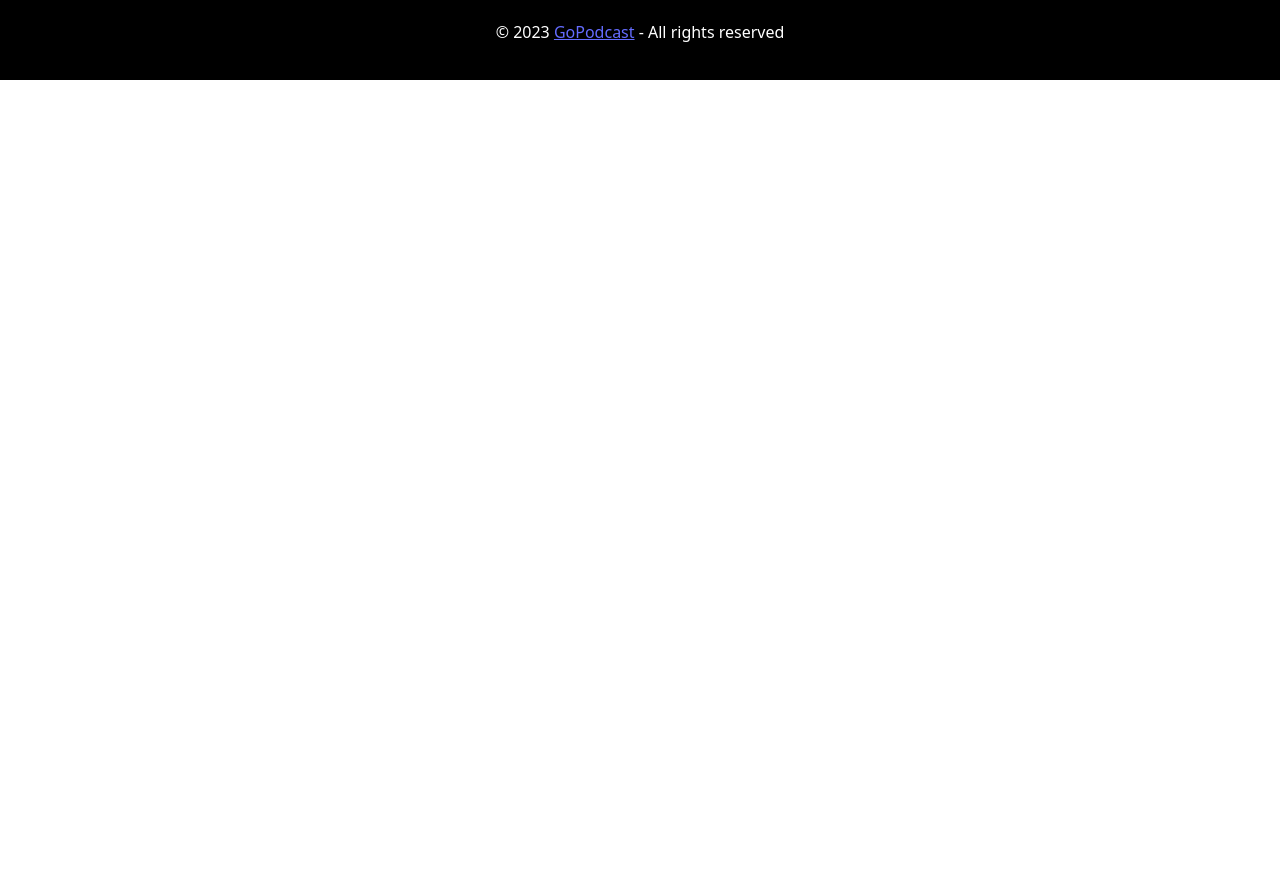
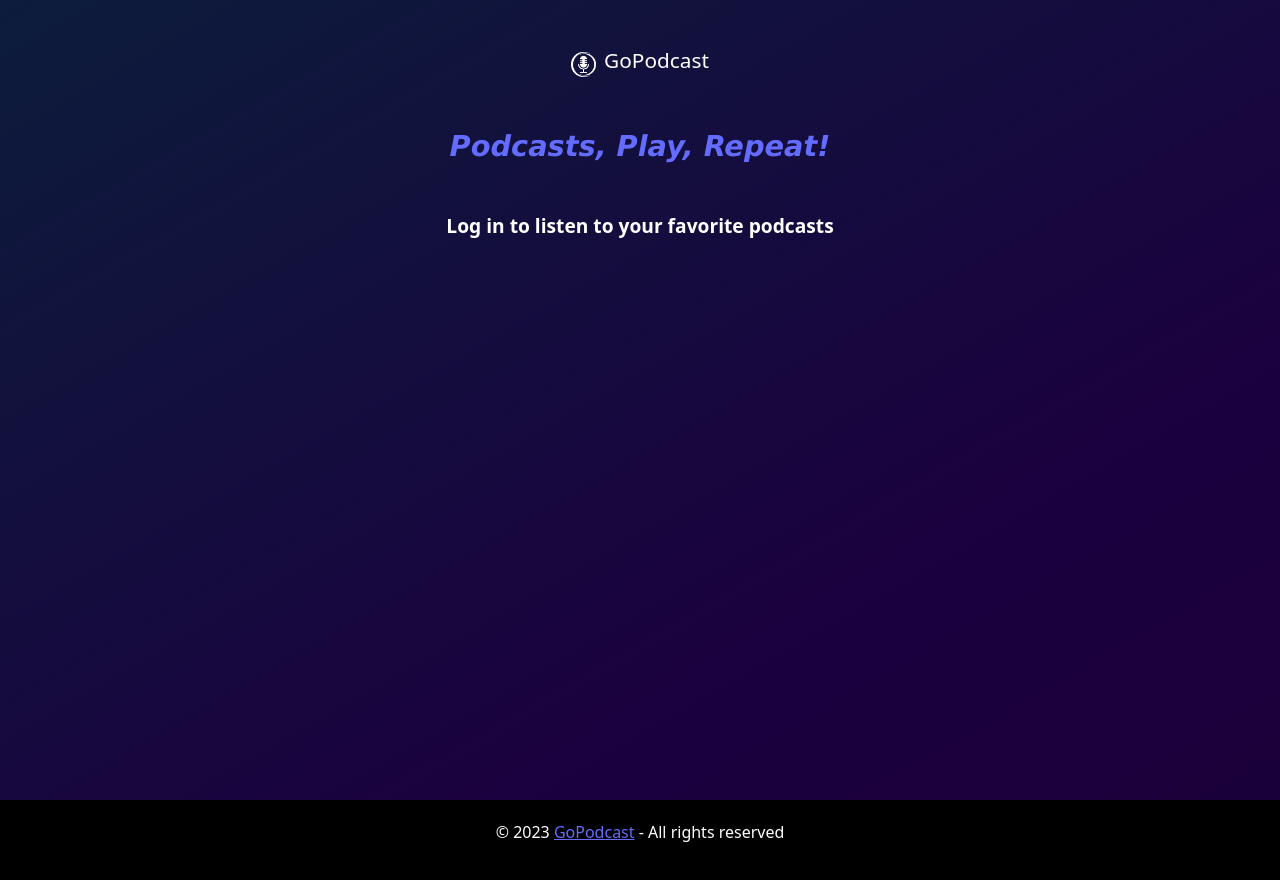
Before and after one commit to UB-ES-2023-F1/GoPodcastWEB, a Vue app: page /Login in a window 1280 px wide. Before the commit the page ends 800 px from the top, so only its background shows below. Built offline with nearby package versions, Linux system fonts and the light colour scheme.

Commit message:
Unión de sing un con log in y añadimos nueva ruta /login en index.js

```diff
--- a/src/router/index.js
+++ b/src/router/index.js
@@ -1,11 +1,17 @@
 import { createRouter, createWebHistory } from 'vue-router';
 import Register from '../views/Register.vue';
+import Login from '../views/Login.vue';
 
 const routes = [
   {
     path: '/',
     name: 'Register',
     component: Register
+  },
+  {
+    path: '/Login',
+    name: 'Login',
+    component: Login
   }
 ];
 
--- a/src/views/Login.vue
+++ b/src/views/Login.vue
@@ -0,0 +1,15 @@
+<template>
+    <div class="login">
+        <div class="container pt-5 w-50">
+            <div class="logo d-flex justify-content-center">
+                <router-link to="/GoPodcast" class="d-flex align-items-center" style="text-decoration: none; align-items:normal;">
+                <img src="../assets/logo_white.png" alt="logo" :style="{width: '25px', height: '25px'}">
+                <h5 class="ms-2 fw-lighter text-white" style="font-size: 1.3rem;">GoPodcast</h5>
+                </router-link>
+            </div>
+            <h5 id="slogan" class="text-center mt-5 f-italic" style="font-size: 1.8rem;">Podcasts, Play, Repeat!</h5>
+            <p class="text-center mt-5 fw-bold" :style="{fontSize: '1.2rem'}">Log in to listen to your favorite podcasts</p>
+
+        </div>
+    </div>
+</template>
```
